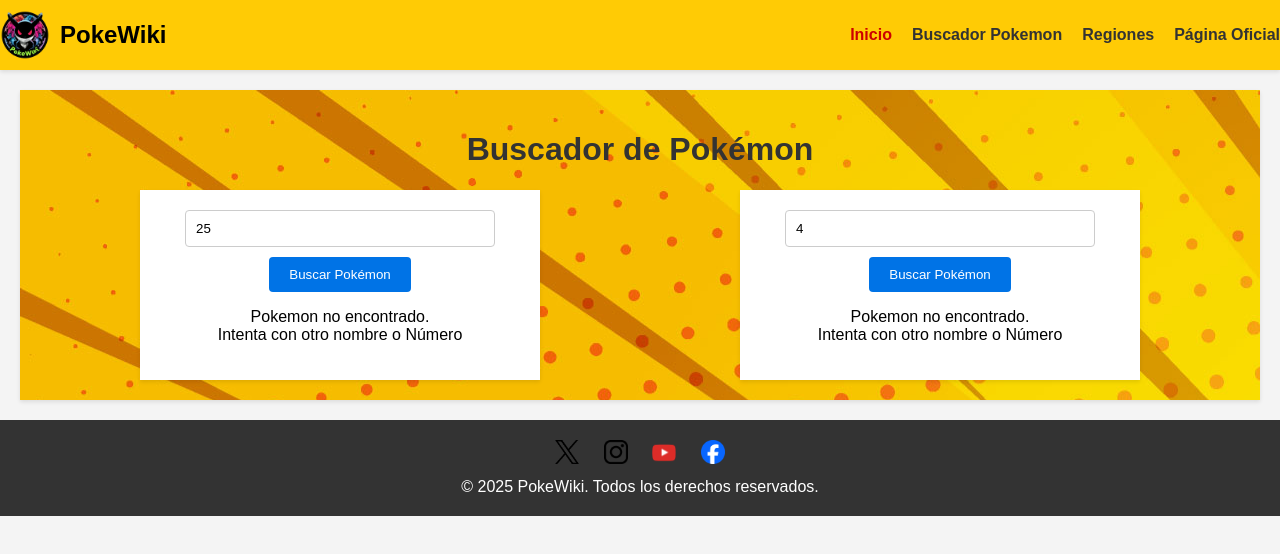
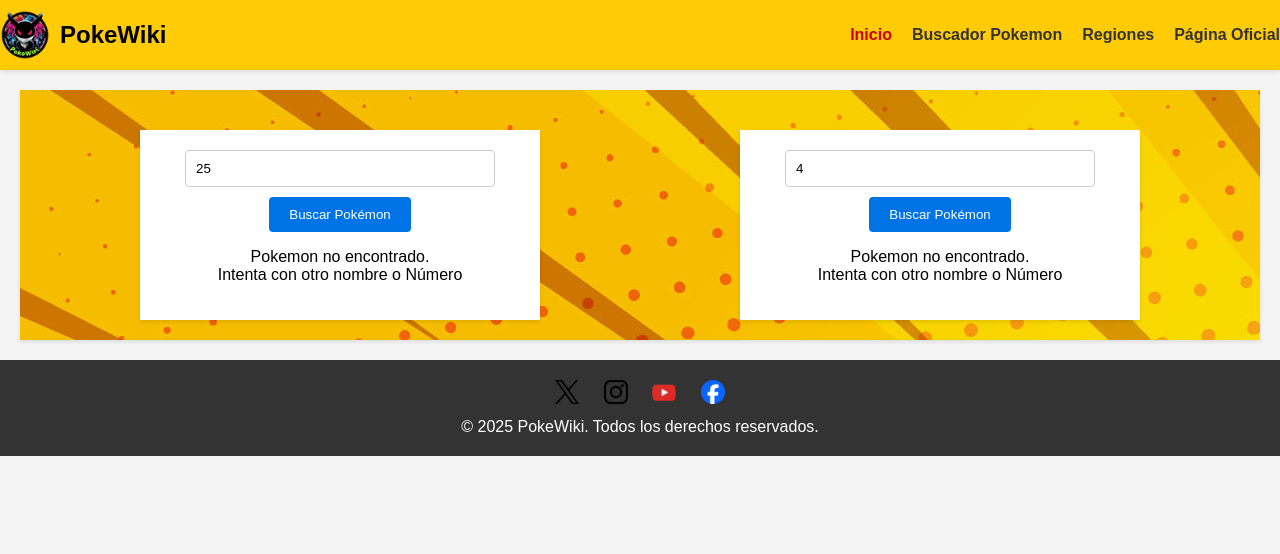
Before and after one commit to Sergiolf03/Practica_Final_Cojali, a plain HTML site: page buscadorPokemon.html in a window 1280 px wide. Drawn offline with Linux system fonts and the light colour scheme; no server answers.

Commit message:
Update buscadorPokemon.html

```diff
--- a/buscadorPokemon.html
+++ b/buscadorPokemon.html
@@ -27,7 +27,6 @@
     </header>
 
     <div class="container">
-        <h1>Buscador de Pokémon</h1>
 
         <div class="cards">
 
```
